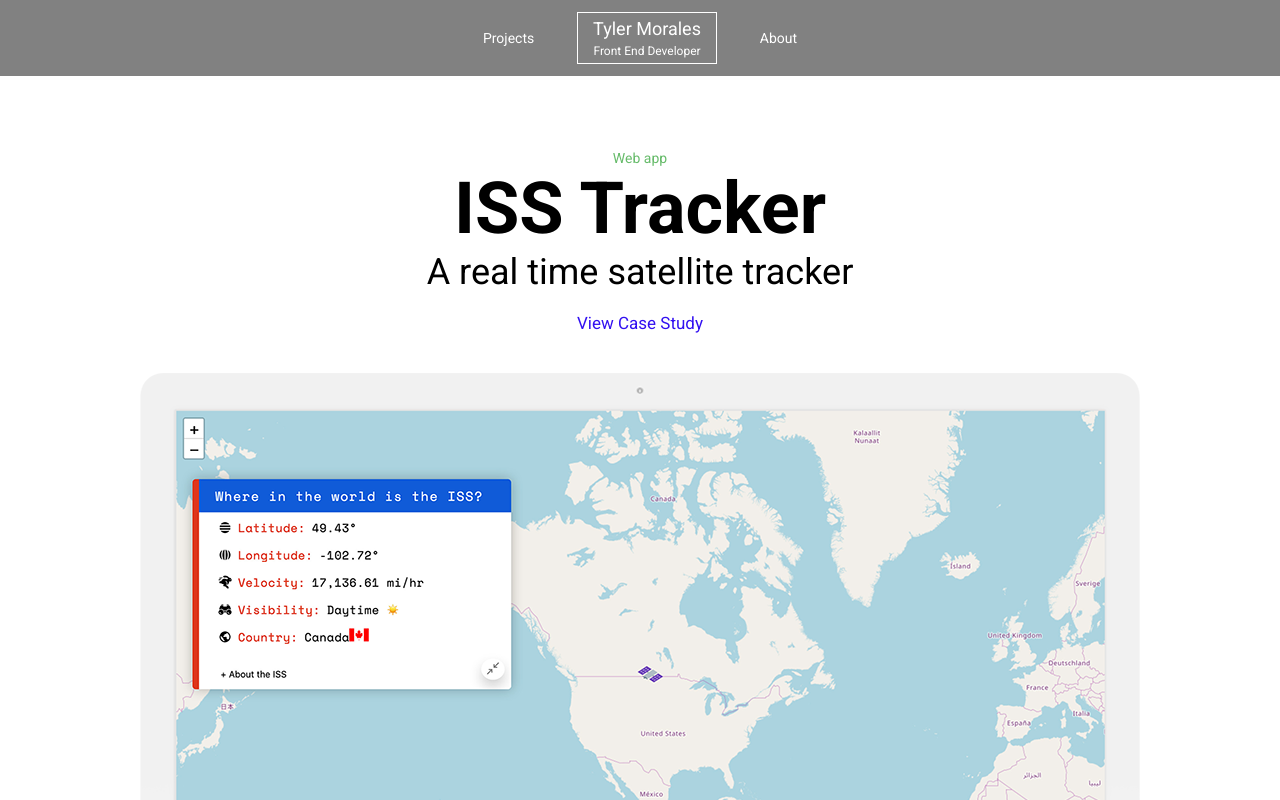
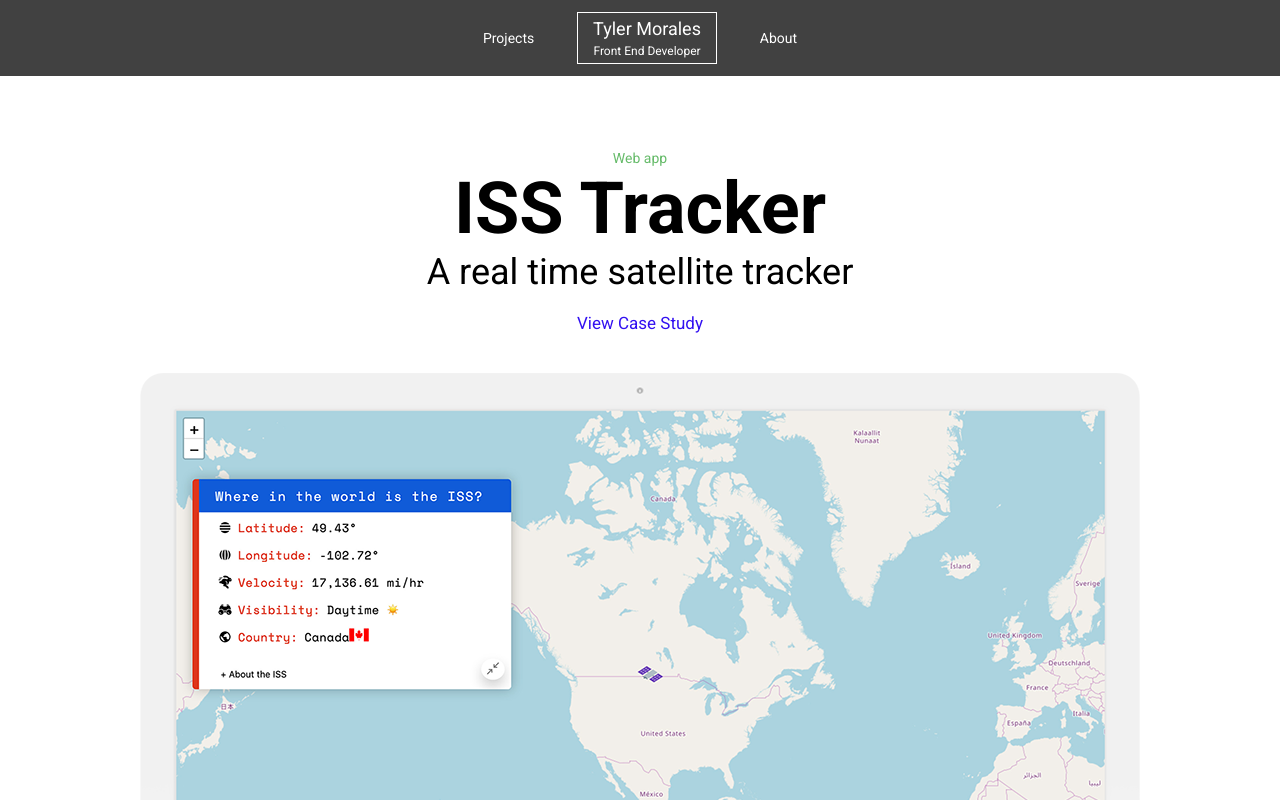
Before and after one commit to tyler-morales/portfolio-vue, a Vue app: page / in a window 1280 px wide. Shown: the top 800 px of the page. Built offline with nearby package versions, Linux system fonts and the light colour scheme; some icons are missing.

Commit message:
⚡️ Add smooth scrolling

```diff
--- a/src/styles/1-abstracts/abstracts.scss
+++ b/src/styles/1-abstracts/abstracts.scss
@@ -1,4 +1,4 @@
-$color-primary: #818181;
+$color-primary: #414141;
 $color-tertiary: #66bb6a;
 $color-link: #3210f1;
 $lighten: 10%;
--- a/src/styles/2-base/base.scss
+++ b/src/styles/2-base/base.scss
@@ -20,3 +20,7 @@ a {
   text-decoration: none;
   color: inherit;
 }
+
+html {
+  scroll-behavior: smooth;
+}
```
